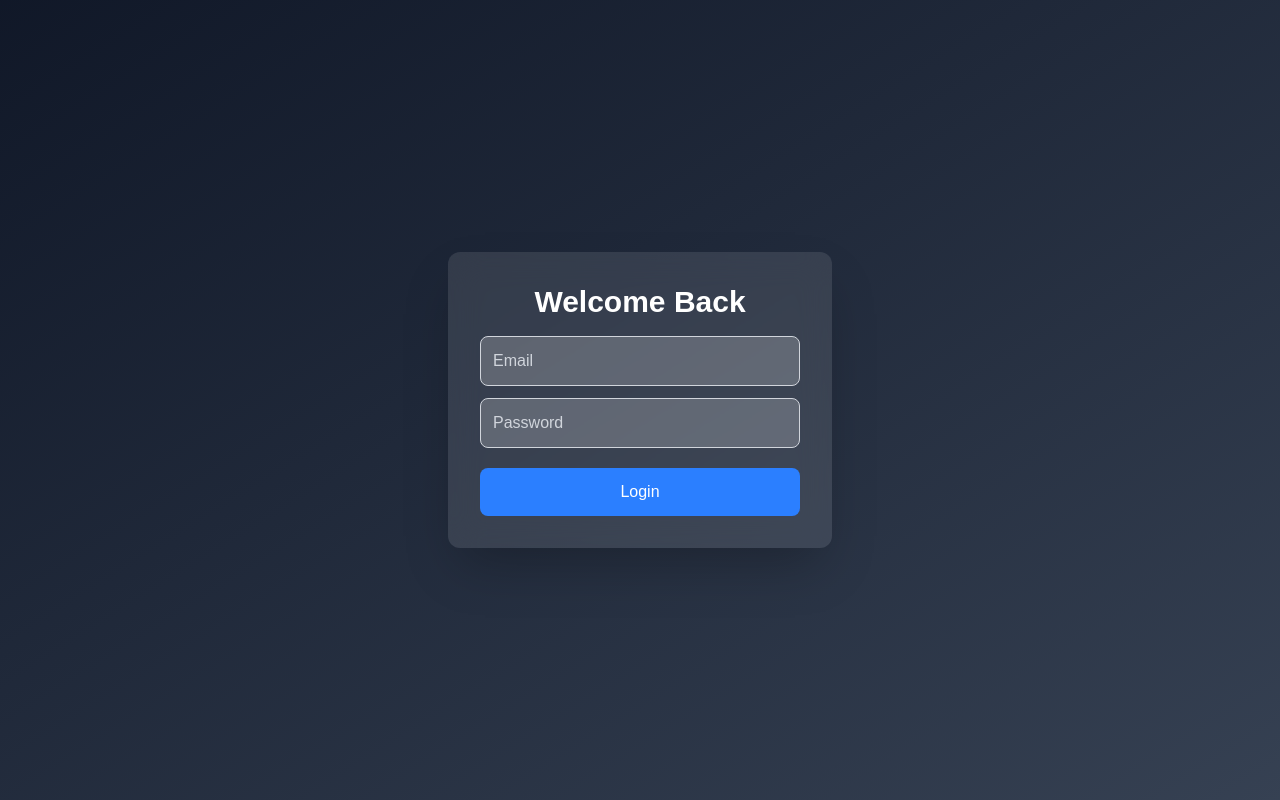
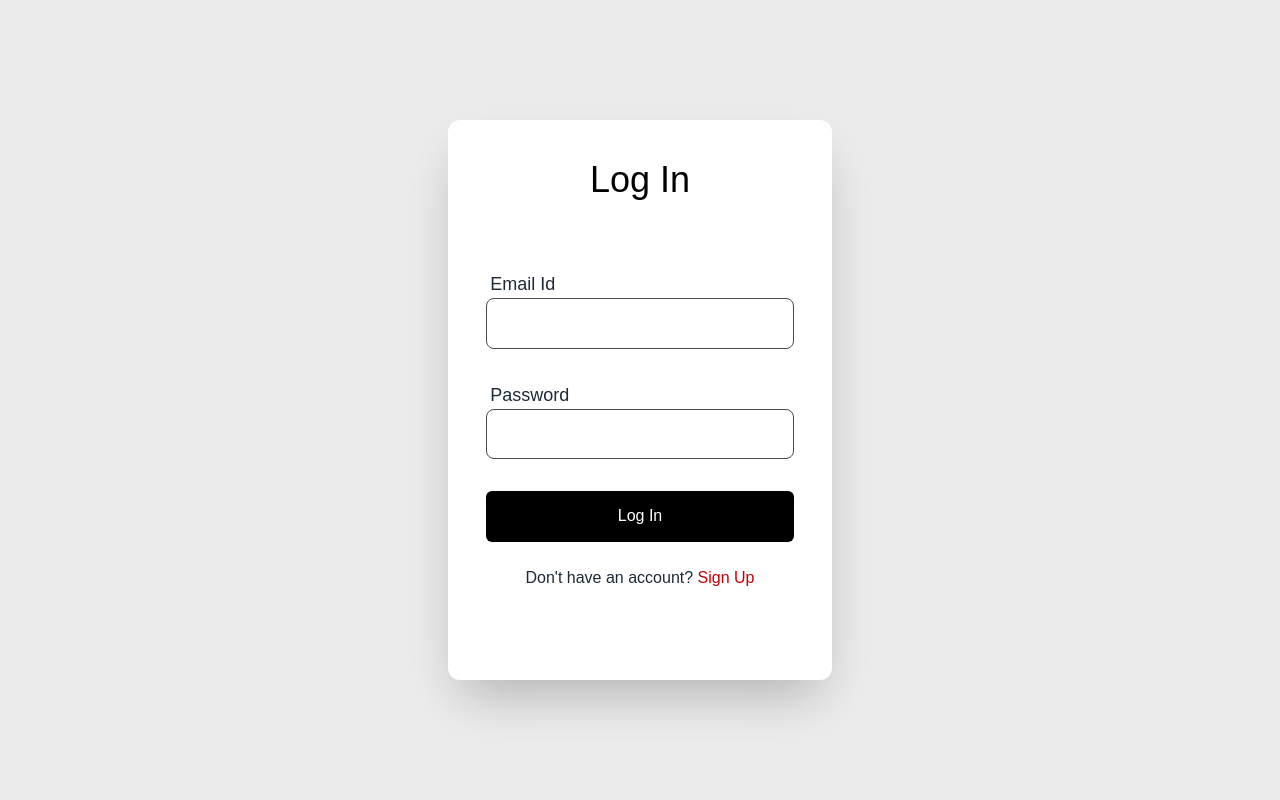
Before and after one commit to DevaduttM/Dementia-Detection-System, a Next.js app in the folder frontend/: page /login in a window 1280 px wide. Built offline with nearby package versions, Linux system fonts and the light colour scheme.

Commit message:
sign up page added and other minor fixes

```diff
--- a/frontend/src/app/login/page.jsx
+++ b/frontend/src/app/login/page.jsx
@@ -3,18 +3,28 @@ import React, { useState } from "react";
 import { useRouter } from "next/navigation";
 import { motion } from "framer-motion";
 import axios from "axios";
+import Link from "next/link";
+import { set } from "mongoose";
+import Loading from "@/components/Loading";
 
 
 const Login = () => {
   const [email, setEmail] = useState("");
   const [password, setPassword] = useState("");
   const [error, setError] = useState("");
+  const [loading, setLoading] = useState(false);
 
   const router = useRouter();
 
   const handleLogin = async (e) => {
     e.preventDefault();
     setError("");
+    setLoading(true);
+    if (!email || !password) {
+      setError("Please fill in all fields.");
+      setLoading(false);
+      return;
+    }
 
     try {
       const response = await axios.post("http://127.0.0.1:5000/login", {
@@ -24,6 +34,7 @@ const Login = () => {
 
       if (response.status === 200) {
         localStorage.setItem("user", email);
+        setLoading(false);
         router.push("/");
       }
     } catch (err) {
@@ -33,42 +44,60 @@ const Login = () => {
   };
 
   return (
-    <div className="h-screen flex items-center justify-center bg-gradient-to-br from-gray-900 to-gray-700">
-      <motion.div
-        initial={{ opacity: 0, scale: 0.9 }}
-        animate={{ opacity: 1, scale: 1 }}
-        transition={{ duration: 0.6, ease: "easeOut" }}
-        className="bg-white/10 backdrop-blur-lg p-8 rounded-xl shadow-2xl w-96"
-      >
-        <h2 className="text-3xl font-semibold text-white text-center mb-4">Welcome Back</h2>
-        {error && <p className="text-red-400 text-sm text-center">{error}</p>}
+    // <div className="h-screen flex items-center justify-center bg-gradient-to-br from-gray-900 to-gray-700">
+    //   <motion.div
+    //     initial={{ opacity: 0, scale: 0.9 }}
+    //     animate={{ opacity: 1, scale: 1 }}
+    //     transition={{ duration: 0.6, ease: "easeOut" }}
+    //     className="bg-white/10 backdrop-blur-lg p-8 rounded-xl shadow-2xl w-96"
+    //   >
+    //     <h2 className="text-3xl font-semibold text-white text-center mb-4">Welcome Back</h2>
+    //     {error && <p className="text-red-400 text-sm text-center">{error}</p>}
 
-        <form onSubmit={handleLogin} className="flex flex-col mt-4">
-          <input
-            type="email"
-            placeholder="Email"
-            value={email}
-            onChange={(e) => setEmail(e.target.value)}
-            className="w-full p-3 rounded-lg border border-gray-300 bg-white/20 text-white focus:outline-none focus:ring-2 focus:ring-gray-400 placeholder-gray-300 mb-3"
-            required
-          />
-          <input
-            type="password"
-            placeholder="Password"
-            value={password}
-            onChange={(e) => setPassword(e.target.value)}
-            className="w-full p-3 rounded-lg border border-gray-300 bg-white/20 text-white focus:outline-none focus:ring-2 focus:ring-gray-400 placeholder-gray-300 mb-5"
-            required
-          />
-          <button
-            type="submit"
-            className="w-full p-3 bg-blue-500 hover:bg-blue-600 text-white rounded-lg transition duration-300"
-          >
-            Login
-          </button>
-        </form>
-      </motion.div>
-    </div>
+    //     <form onSubmit={handleLogin} className="flex flex-col mt-4">
+    //       <input
+    //         type="email"
+    //         placeholder="Email"
+    //         value={email}
+    //         onChange={(e) => setEmail(e.target.value)}
+    //         className="w-full p-3 rounded-lg border border-gray-300 bg-white/20 text-white focus:outline-none focus:ring-2 focus:ring-gray-400 placeholder-gray-300 mb-3"
+    //         required
+    //       />
+    //       <input
+    //         type="password"
+    //         placeholder="Password"
+    //         value={password}
+    //         onChange={(e) => setPassword(e.target.value)}
+    //         className="w-full p-3 rounded-lg border border-gray-300 bg-white/20 text-white focus:outline-none focus:ring-2 focus:ring-gray-400 placeholder-gray-300 mb-5"
+    //         required
+    //       />
+    //       <button
+    //         type="submit"
+    //         className="w-full p-3 bg-blue-500 hover:bg-blue-600 text-white rounded-lg transition duration-300"
+    //       >
+    //         Login
+    //       </button>
+    //     </form>
+    //   </motion.div>
+    // </div>
+
+    <div className="h-[100dvh] w-screen flex items-center justify-center bg-[#ececec]">
+            {
+              loading && <Loading message={"Logging In..."} />
+            }
+            <form onSubmit={handleLogin} className="bg-[#ffffff] flex justify-center items-center h-[70%] md:w-[30%] w-[90%] shadow-2xl flex-col rounded-xl gap-10">
+                <h1 className='text-black text-4xl -mb-5 w-full text-center flex justify-center items-center'>Log In</h1>
+                <div className="h-[75%] w-full flex flex-col justify-center items-center md:gap-3 gap-1">
+                    <label htmlFor="" className='md:-mb-3 -mb-1 w-[78%] text-gray-800 md:text-lg text-sm'>Email Id</label>
+                    <input required type="email" value={email} onChange={(e) => setEmail(e.target.value)} className=' h-[3rem] md:h-[12%] pl-3 text-black w-[80%] border-[1px] border-[#494949] rounded-lg mb-5' />
+                    <label htmlFor="" className='md:-mb-3 -mb-1 w-[78%] text-gray-800 md:text-lg text-sm'>Password</label>
+                    <input required type="password" value={password} onChange={(e) => setPassword(e.target.value)} className=' h-[3rem] md:h-[12%] pl-3 text-black w-[80%] border-[1px] border-[#494949] rounded-lg mb-5' />
+                    <button type="submit" className='h-[12%] w-[80%] bg-[#000000] text-white rounded-md cursor-pointer hover:shadow-xl transition-all duration-200 ease-in-out'>Log In</button>
+                    {error && <p className="text-red-400 text-sm text-center">{error}</p>}
+                    <p className='text-gray-800 mt-3'>Don't have an account? <Link href={'/signup'} className='text-red-700'>Sign Up</Link></p>
+                </div>
+            </form>
+        </div>
   );
 };
 
--- /dev/null
+++ b/frontend/src/app/signup/page.js
@@ -0,0 +1,12 @@
+import Signup from '@/components/Signup'
+import React from 'react'
+
+const page = () => {
+  return (
+    <>
+        <Signup />
+    </>
+  )
+}
+
+export default page
--- a/frontend/src/components/Loading.jsx
+++ b/frontend/src/components/Loading.jsx
@@ -1,7 +1,7 @@
 import React from 'react'
 import Image from 'next/image'
 
-const Loading = () => {
+const Loading = ({message}) => {
   return (
     <>
         <div className="fixed top-0 left-0 z-100 h-screen w-screen bg-[#00000083] flex items-center justify-center">
@@ -12,7 +12,7 @@ const Loading = () => {
                 width={50}
                 height={50}
                 />
-                <h1 className='font-bodoni-moda text-black text-3xl'>Analyzing...</h1>
+                <h1 className='font-bodoni-moda text-black text-3xl'>{message}</h1>
             </div>
         </div>
     </>
--- a/frontend/src/components/ModelPage.jsx
+++ b/frontend/src/components/ModelPage.jsx
@@ -134,7 +134,7 @@ const ModelPage = () => {
           </div>
         </div>
         <button
-          className="w-[10rem] h-[3rem] bg-[#4a56c0] rounded-xl text-white mb-5 md:mb-0"
+          className="w-[10rem] h-[3rem] bg-[#4a56c0] rounded-xl text-white mb-5 md:mb-0 cursor-pointer hover:shadow-xl transition-all duration-200 ease-in-out"
           onClick={handleSubmit}
         >
           Submit
@@ -148,7 +148,7 @@ const ModelPage = () => {
           <ResultPage ImgURL={URL.createObjectURL(file)} result={result} history = {patientHistory} />
         </div>
       )}
-      {loading && <Loading />}
+      {loading && <Loading message={"Analyzing..."} />}
     </>
   );
 };
--- a/frontend/src/components/Navbar.jsx
+++ b/frontend/src/components/Navbar.jsx
@@ -53,7 +53,7 @@ const Navbar = () => {
         {user ? (
           <button
             onClick={handleLogout}
-            className={`${navOpen ? `flex` : `hidden`} md:flex justify-center items-center md:w-[8%] md:h-[55%] w-[80%] h-[7%] rounded-lg bg-red-500 text-white hover:bg-red-700 transition duration-300`}
+            className={`${navOpen ? `flex` : `hidden`} md:flex justify-center items-center md:w-[8%] md:h-[55%] w-[80%] h-[7%] rounded-lg bg-red-500 text-white hover:bg-red-700 transition duration-300 cursor-pointer`}
           >
             Logout
           </button>
--- /dev/null
+++ b/frontend/src/components/Signup.jsx
@@ -0,0 +1,26 @@
+import React from 'react'
+import Link from 'next/link'
+
+const Signup = () => {
+  return (
+    <>
+        <div className="h-[100dvh] w-screen flex items-center justify-center bg-[#ececec]">
+            <div className="bg-[#ffffff] flex justify-center items-center h-[70%] md:w-[30%] w-[90%] shadow-2xl flex-col rounded-xl gap-10">
+                <h1 className='text-black md:text-4xl text-2xl -mb-5 w-full text-center flex justify-center items-center'>SignUp</h1>
+                <div className="h-[70%] w-full flex flex-col justify-center items-center md:gap-3 gap-1">
+                    <label htmlFor="" className='sm:-mb-3 -mb-1 w-[78%] text-gray-800 md:text-lg text-sm'>Username</label>
+                    <input required type="text" className=' h-[10%] md:h-[12%] pl-3 text-black w-[80%] border-[1px] border-[#494949] rounded-lg mb-5' />
+                    <label htmlFor="" className='sm:-mb-3 -mb-1 w-[78%] text-gray-800 md:text-lg text-sm'>Email Id</label>
+                    <input required type="email" className=' h-[10%] md:h-[12%] pl-3 text-black w-[80%] border-[1px] border-[#494949] rounded-lg mb-5' />
+                    <label htmlFor="" className='sm:-mb-3 -mb-1 w-[78%] text-gray-800 md:text-lg text-sm'>Password</label>
+                    <input required type="password" className=' h-[10%] md:h-[12%] pl-3 text-black w-[80%] border-[1px] border-[#494949] rounded-lg mb-5' />
+                    <button className='h-[12%] w-[80%] bg-[#000000] md:text-lg text-sm text-white rounded-md cursor-pointer hover:shadow-xl transition-all duration-200 ease-in-out'>Sign Up</button>
+                    <p className='text-gray-800 mt-3'>Already have an account? <Link href={'/login'} className='text-red-700'>Log In</Link></p>
+                </div>
+            </div>
+        </div>
+    </>
+  )
+}
+
+export default Signup
```
